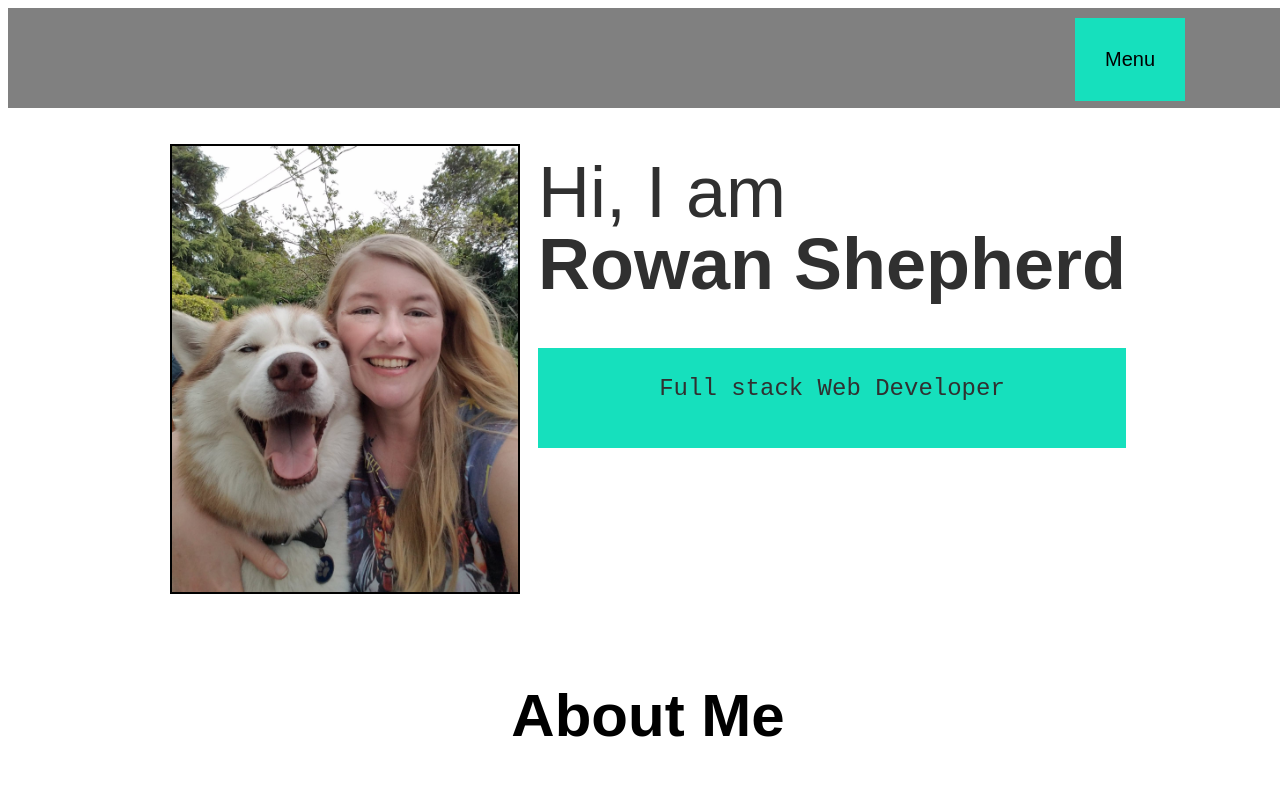
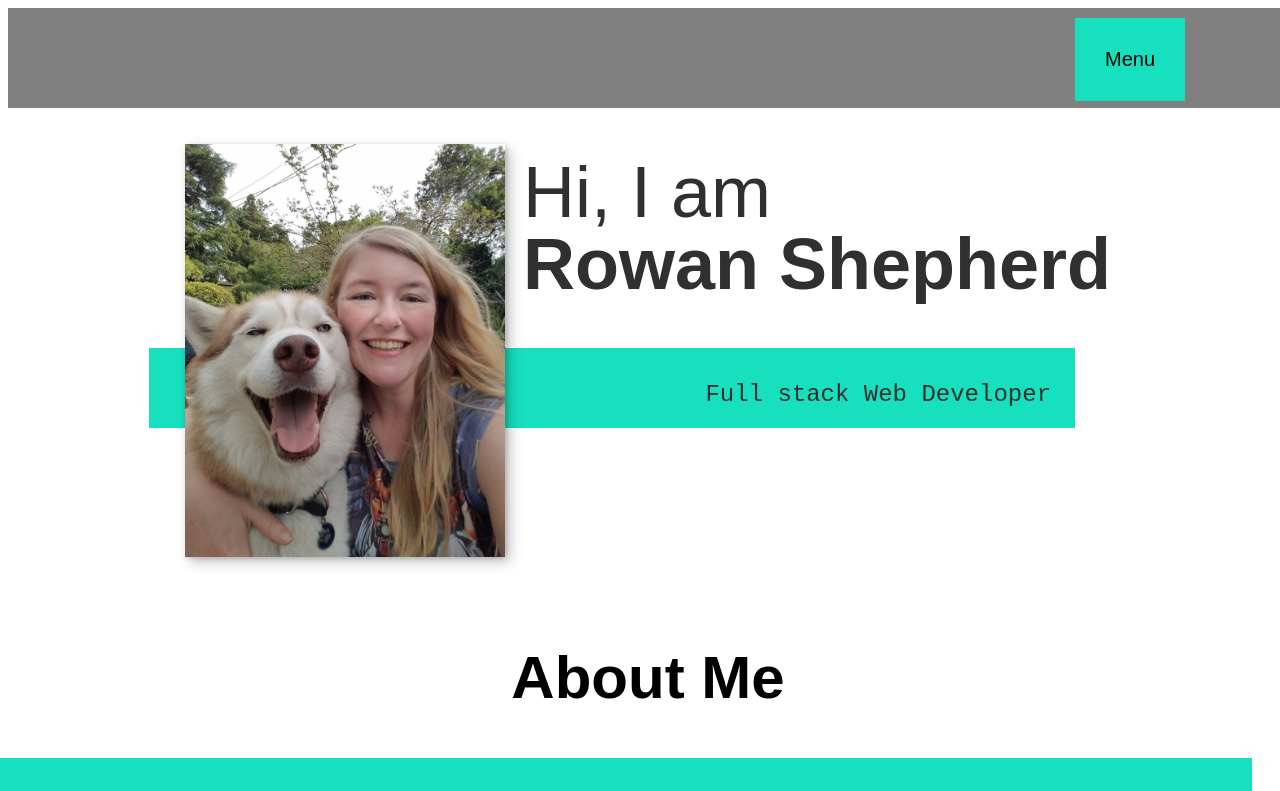
Before and after one commit to EpicRowan/Portfolio-Site, a React (Create React App) app in the folder portfolio_website/: page / in a window 1280 px wide. Shown: the top 791 px of the page. Built offline with nearby package versions, Linux system fonts and the light colour scheme.

Commit message:
Successfully added teal stripe through photo and box shadow

```diff
--- a/portfolio_website/src/App.css
+++ b/portfolio_website/src/App.css
@@ -21,6 +21,9 @@
   --fs-h2: 2.25rem;
   --fs-h3: 1.25rem;
   --fs-body: 1rem;
+
+  --bs: 0.25em 0.25em 0.75em rgba(0,0,0,.25),
+        0.125em 0.125em 0.25em rgba(0,0,0,.15);
 }
 
 @media(min-width: 800px) {
@@ -83,10 +86,12 @@
 .profilepic {
   grid-area: img;
   min-width: 250px;
-  max-width: 350px;
+  max-width: 320px;
   margin: 50;
   margin-top: 2em;
-  border: 2px solid black;
+  position: relative;
+  z-index: 2;
+  box-shadow:var(--bs);
 }
 
 
@@ -122,7 +127,15 @@ h3 {font-size: var(--fs-h3)}
   font-size: var(--fs-h3);
   background: var(--clr-accent);
   font-family: var(--ff-secondary);
-  height: 100px;
+  height: 80px;
+  align-self:start;
+  grid-column: -1/1;
+  grid-row: 2;
+  text-align: right;
+  position: relative;
+  left: -1.5em;
+  width:calc(100% +1.5em);
+  padding:.25em 1em;
 }
 
 /* css for active class */
--- a/portfolio_website/src/contents/Intro.js
+++ b/portfolio_website/src/contents/Intro.js
@@ -11,14 +11,15 @@ class Intro extends Component {
 					Hi, I am
 					</regular>
 					<br />
-					Rowan Shepherd
+					Rowan
+					Shepherd
 				</h1>
 				<img src={profilepic} className="profilepic" alt=""></img>
 				<p className="section__subtitle">
-					<center>
+
 					<br />
 						Full stack Web Developer
-					</center>
+
 				</p>
 
 			</div>
```
